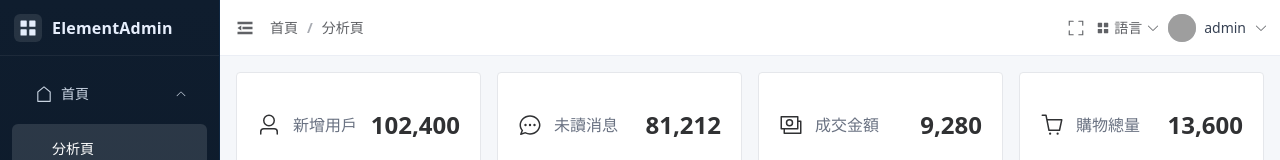
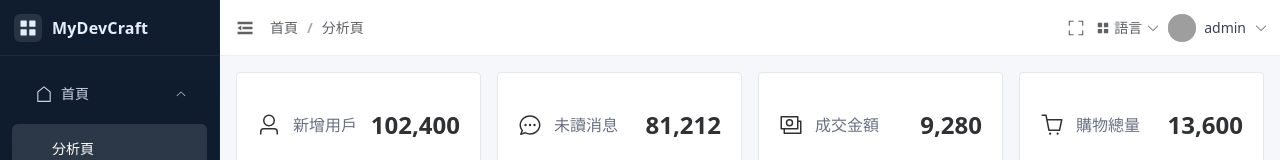
Before and after one commit to Chang-Hsi/MyDevCraft, a Vue app: page /dashboard/analysis in a window 1280 px wide. Shown: the top 160 px of the page. Built offline with nearby package versions, Linux system fonts and the light colour scheme; sample sign-in values are in the browser's storage; grey boxes are pictures that could not be loaded; what @ckeditor/ckeditor5-vue would draw is missing.

Commit message:
header: change brand name

```diff
--- a/src/layouts/components/DefaultSidebar.vue
+++ b/src/layouts/components/DefaultSidebar.vue
@@ -4,7 +4,7 @@
       <div class="logo-icon">
         <el-icon size="20"><Menu /></el-icon>
       </div>
-      <div class="logo-text" v-show="!collapsed">ElementAdmin</div>
+      <div class="logo-text" v-show="!collapsed">MyDevCraft</div>
     </div>
 
     <!-- 可滾動選單 -->
```
